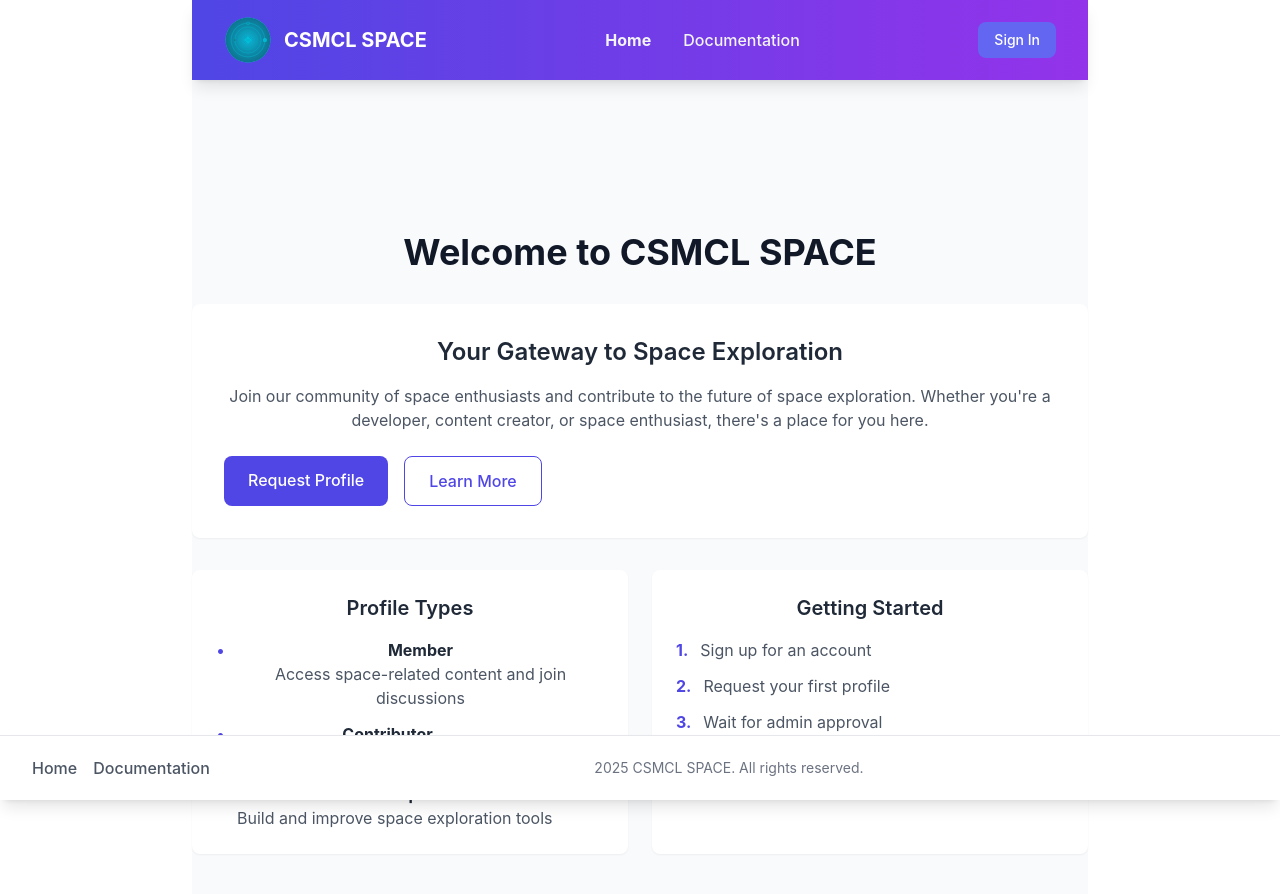
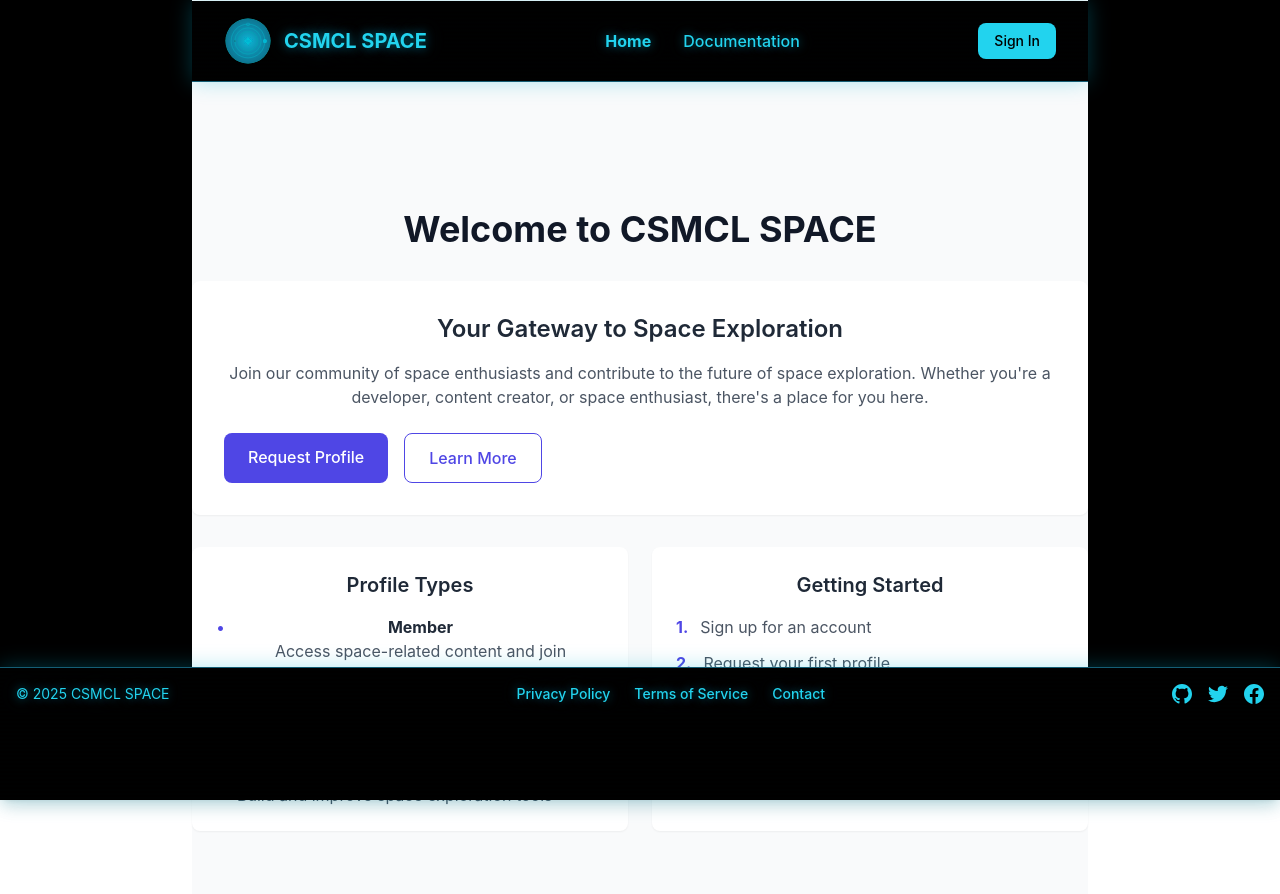
Before and after one commit to innerpixel/Cosmical-space-explorer-starter, a Vue app: page / in a window 1280 px wide. Shown: the top 894 px of the page. Built offline with nearby package versions, Linux system fonts and the light colour scheme.

Commit message:
Add retro sci-fi theme to navigation bars

```diff
--- a/src/App.vue
+++ b/src/App.vue
@@ -3,18 +3,28 @@
     <TopBar class="fixed top-0 left-0 right-0 z-50" />
     <RouterView />
     <Footer />
+    <BottomBar />
   </div>
 </template>
 
 <script setup>
 import TopBar from './components/TopBar.vue'
 import Footer from './components/Footer.vue'
+import BottomBar from './components/BottomBar.vue'
 </script>
 
 <style>
 @import 'tailwindcss/base';
 @import 'tailwindcss/components';
 @import 'tailwindcss/utilities';
+
+body {
+  @apply bg-black min-h-screen;
+}
+
+#app {
+  @apply text-gray-100 min-h-screen pb-20;
+}
 
 html, body {
   height: 100%;
--- /dev/null
+++ b/src/components/BottomBar.vue
@@ -0,0 +1,72 @@
+<template>
+  <footer class="fixed bottom-0 left-0 right-0 bg-black shadow-[0_0_20px_rgba(6,182,212,0.3)] border-t border-cyan-800 z-50">
+    <!-- Scan Lines Effect -->
+    <div class="absolute inset-0 bg-scan-lines opacity-10 pointer-events-none"></div>
+
+    <div class="container mx-auto px-4 py-4 relative">
+      <div class="flex flex-col md:flex-row justify-between items-center space-y-4 md:space-y-0">
+        <!-- Left Section -->
+        <div class="text-cyan-400 text-sm glow">
+          <span>© 2025 CSMCL SPACE</span>
+        </div>
+
+        <!-- Center Section -->
+        <div class="flex space-x-6">
+          <a href="#" class="text-cyan-400 hover:text-cyan-300 transition-colors text-sm glow">Privacy Policy</a>
+          <a href="#" class="text-cyan-400 hover:text-cyan-300 transition-colors text-sm glow">Terms of Service</a>
+          <a href="#" class="text-cyan-400 hover:text-cyan-300 transition-colors text-sm glow">Contact</a>
+        </div>
+
+        <!-- Right Section -->
+        <div class="flex items-center space-x-4">
+          <a href="#" class="text-cyan-400 hover:text-cyan-300 transition-colors glow">
+            <svg class="w-5 h-5" fill="currentColor" viewBox="0 0 24 24">
+              <path d="M12 0c-6.626 0-12 5.373-12 12 0 5.302 3.438 9.8 8.207 11.387.599.111.793-.261.793-.577v-2.234c-3.338.726-4.033-1.416-4.033-1.416-.546-1.387-1.333-1.756-1.333-1.756-1.089-.745.083-.729.083-.729 1.205.084 1.839 1.237 1.839 1.237 1.07 1.834 2.807 1.304 3.492.997.107-.775.418-1.305.762-1.604-2.665-.305-5.467-1.334-5.467-5.931 0-1.311.469-2.381 1.236-3.221-.124-.303-.535-1.524.117-3.176 0 0 1.008-.322 3.301 1.23.957-.266 1.983-.399 3.003-.404 1.02.005 2.047.138 3.006.404 2.291-1.552 3.297-1.23 3.297-1.23.653 1.653.242 2.874.118 3.176.77.84 1.235 1.911 1.235 3.221 0 4.609-2.807 5.624-5.479 5.921.43.372.823 1.102.823 2.222v3.293c0 .319.192.694.801.576 4.765-1.589 8.199-6.086 8.199-11.386 0-6.627-5.373-12-12-12z"/>
+            </svg>
+          </a>
+          <a href="#" class="text-cyan-400 hover:text-cyan-300 transition-colors glow">
+            <svg class="w-5 h-5" fill="currentColor" viewBox="0 0 24 24">
+              <path d="M23.953 4.57a10 10 0 01-2.825.775 4.958 4.958 0 002.163-2.723c-.951.555-2.005.959-3.127 1.184a4.92 4.92 0 00-8.384 4.482C7.69 8.095 4.067 6.13 1.64 3.162a4.822 4.822 0 00-.666 2.475c0 1.71.87 3.213 2.188 4.096a4.904 4.904 0 01-2.228-.616v.06a4.923 4.923 0 003.946 4.827 4.996 4.996 0 01-2.212.085 4.936 4.936 0 004.604 3.417 9.867 9.867 0 01-6.102 2.105c-.39 0-.779-.023-1.17-.067a13.995 13.995 0 007.557 2.209c9.053 0 13.998-7.496 13.998-13.985 0-.21 0-.42-.015-.63A9.935 9.935 0 0024 4.59z"/>
+            </svg>
+          </a>
+          <a href="#" class="text-cyan-400 hover:text-cyan-300 transition-colors glow">
+            <svg class="w-5 h-5" fill="currentColor" viewBox="0 0 24 24">
+              <path d="M24 12.073c0-6.627-5.373-12-12-12s-12 5.373-12 12c0 5.99 4.388 10.954 10.125 11.854v-8.385H7.078v-3.47h3.047V9.43c0-3.007 1.792-4.669 4.533-4.669 1.312 0 2.686.235 2.686.235v2.953H15.83c-1.491 0-1.956.925-1.956 1.874v2.25h3.328l-.532 3.47h-2.796v8.385C19.612 23.027 24 18.062 24 12.073z"/>
+            </svg>
+          </a>
+        </div>
+      </div>
+    </div>
+
+    <!-- Spacer to prevent content from being hidden under the fixed footer -->
+    <div class="h-20"></div>
+  </footer>
+</template>
+
+<style scoped>
+.bg-scan-lines {
+  background: linear-gradient(
+    180deg,
+    transparent 0%,
+    rgba(6, 182, 212, 0.05) 50%,
+    transparent 100%
+  );
+  background-size: 100% 4px;
+  animation: scan 8s linear infinite;
+}
+
+@keyframes scan {
+  from {
+    background-position: 0 0;
+  }
+  to {
+    background-position: 0 100%;
+  }
+}
+
+.glow {
+  text-shadow: 0 0 10px rgba(6, 182, 212, 0.5),
+               0 0 20px rgba(6, 182, 212, 0.3),
+               0 0 30px rgba(6, 182, 212, 0.2);
+}
+</style>
--- a/src/components/TopBar.vue
+++ b/src/components/TopBar.vue
@@ -1,27 +1,30 @@
 <template>
-  <header class="sticky top-0 left-0 right-0 bg-gradient-to-r from-indigo-600 to-purple-600 h-20 shadow-lg z-[9999]">
-    <div class="h-full px-0 sm:px-6 lg:px-8">
+  <header class="sticky top-0 left-0 right-0 bg-black shadow-[0_0_20px_rgba(6,182,212,0.3)] z-[9999] border-b border-cyan-800">
+    <!-- Scan Lines Effect -->
+    <div class="absolute inset-0 bg-scan-lines opacity-10 pointer-events-none"></div>
+
+    <div class="h-20 px-0 sm:px-6 lg:px-8 relative">
       <div class="flex items-center justify-between h-full mx-2 sm:mx-0">
         <!-- Logo/Title -->
         <router-link to="/" class="flex items-center space-x-3 group">
           <div class="transform transition-transform duration-500 group-hover:scale-110">
             <img src="../assets/logo.svg" alt="CSMCL SPACE Logo" class="h-12 w-12" />
           </div>
-          <span class="text-xl font-bold text-white group-hover:text-indigo-200 transition-colors duration-500">CSMCL SPACE</span>
+          <span class="text-xl font-bold text-cyan-400 group-hover:text-cyan-300 transition-colors duration-500 glow">CSMCL SPACE</span>
         </router-link>
 
         <!-- Navigation Links -->
         <nav class="hidden md:flex items-center space-x-8">
           <router-link
             to="/"
-            class="text-gray-100 hover:text-white hover:underline transition-colors"
+            class="text-cyan-400 hover:text-cyan-300 transition-colors glow"
             :class="{ 'font-bold': currentRoute === '/' }"
           >
             Home
           </router-link>
           <router-link
             to="/docs"
-            class="text-gray-100 hover:text-white hover:underline transition-colors"
+            class="text-cyan-400 hover:text-cyan-300 transition-colors glow"
             :class="{ 'font-bold': currentRoute === '/docs' }"
           >
             Documentation
@@ -29,7 +32,7 @@
           <router-link
             v-if="isAuthenticated"
             to="/profile/request"
-            class="text-gray-100 hover:text-white hover:underline transition-colors"
+            class="text-cyan-400 hover:text-cyan-300 transition-colors glow"
             :class="{ 'font-bold': currentRoute === '/profile/request' }"
           >
             Request Profile
@@ -37,7 +40,7 @@
           <router-link
             v-if="isAdmin"
             to="/admin/requests"
-            class="text-gray-100 hover:text-white hover:underline transition-colors"
+            class="text-cyan-400 hover:text-cyan-300 transition-colors glow"
             :class="{ 'font-bold': currentRoute === '/admin/requests' }"
           >
             Admin
@@ -47,7 +50,7 @@
         <!-- Mobile Menu Button -->
         <button
           @click="isMenuOpen = !isMenuOpen"
-          class="md:hidden text-white hover:text-gray-200 focus:outline-none"
+          class="md:hidden text-cyan-400 hover:text-cyan-300 focus:outline-none glow"
         >
           <span v-if="!isMenuOpen">☰</span>
           <span v-else>✕</span>
@@ -58,15 +61,15 @@
           <router-link
             v-if="!isAuthenticated"
             to="/login"
-            class="px-4 py-2 text-sm font-medium text-white bg-indigo-500 hover:bg-indigo-400 rounded-lg transition-colors"
+            class="px-4 py-2 text-sm font-medium text-black bg-cyan-400 hover:bg-cyan-300 rounded-lg transition-all duration-300 hover:shadow-[0_0_20px_rgba(6,182,212,0.5)]"
           >
             Sign In
           </router-link>
           <div v-else class="flex items-center space-x-4">
-            <span class="text-white">{{ userDisplayName }}</span>
+            <span class="text-cyan-400 glow">{{ userDisplayName }}</span>
             <button
               @click="handleLogout"
-              class="px-4 py-2 text-sm font-medium text-white bg-indigo-500 hover:bg-indigo-400 rounded-lg transition-colors"
+              class="px-4 py-2 text-sm font-medium text-black bg-cyan-400 hover:bg-cyan-300 rounded-lg transition-all duration-300 hover:shadow-[0_0_20px_rgba(6,182,212,0.5)]"
             >
               Sign Out
             </button>
@@ -78,21 +81,21 @@
     <!-- Mobile Menu -->
     <div
       v-if="isMenuOpen"
-      class="md:hidden absolute top-20 left-0 right-0 bg-indigo-600 shadow-lg z-50"
+      class="md:hidden absolute w-full bg-black border-t border-cyan-800 shadow-[0_0_20px_rgba(6,182,212,0.3)] z-50"
     >
       <div class="px-4 py-2 space-y-2">
         <router-link
           to="/"
-          class="block py-2 text-gray-100 hover:text-white hover:bg-indigo-500 rounded-lg px-3 transition-colors"
-          :class="{ 'bg-indigo-500': currentRoute === '/' }"
+          class="block py-2 text-cyan-400 hover:text-cyan-300 hover:bg-gray-900 rounded-lg px-3 transition-colors glow"
+          :class="{ 'bg-gray-900': currentRoute === '/' }"
           @click="isMenuOpen = false"
         >
           Home
         </router-link>
         <router-link
           to="/docs"
-          class="block py-2 text-gray-100 hover:text-white hover:bg-indigo-500 rounded-lg px-3 transition-colors"
-          :class="{ 'bg-indigo-500': currentRoute === '/docs' }"
+          class="block py-2 text-cyan-400 hover:text-cyan-300 hover:bg-gray-900 rounded-lg px-3 transition-colors glow"
+          :class="{ 'bg-gray-900': currentRoute === '/docs' }"
           @click="isMenuOpen = false"
         >
           Documentation
@@ -100,8 +103,8 @@
         <router-link
           v-if="isAuthenticated"
           to="/profile/request"
-          class="block py-2 text-gray-100 hover:text-white hover:bg-indigo-500 rounded-lg px-3 transition-colors"
-          :class="{ 'bg-indigo-500': currentRoute === '/profile/request' }"
+          class="block py-2 text-cyan-400 hover:text-cyan-300 hover:bg-gray-900 rounded-lg px-3 transition-colors glow"
+          :class="{ 'bg-gray-900': currentRoute === '/profile/request' }"
           @click="isMenuOpen = false"
         >
           Request Profile
@@ -109,8 +112,8 @@
         <router-link
           v-if="isAdmin"
           to="/admin/requests"
-          class="block py-2 text-gray-100 hover:text-white hover:bg-indigo-500 rounded-lg px-3 transition-colors"
-          :class="{ 'bg-indigo-500': currentRoute === '/admin/requests' }"
+          class="block py-2 text-cyan-400 hover:text-cyan-300 hover:bg-gray-900 rounded-lg px-3 transition-colors glow"
+          :class="{ 'bg-gray-900': currentRoute === '/admin/requests' }"
           @click="isMenuOpen = false"
         >
           Admin
@@ -119,16 +122,16 @@
           <router-link
             v-if="!isAuthenticated"
             to="/login"
-            class="block py-2 text-gray-100 hover:text-white hover:bg-indigo-500 rounded-lg px-3 transition-colors"
+            class="block py-2 text-cyan-400 hover:text-cyan-300 hover:bg-gray-900 rounded-lg px-3 transition-colors glow"
             @click="isMenuOpen = false"
           >
             Sign In
           </router-link>
           <div v-else class="flex justify-between items-center px-3">
-            <span class="text-white">{{ userDisplayName }}</span>
+            <span class="text-cyan-400 glow">{{ userDisplayName }}</span>
             <button
               @click="handleLogout"
-              class="px-4 py-2 text-sm font-medium text-white bg-indigo-500 hover:bg-indigo-400 rounded-lg transition-colors"
+              class="px-4 py-2 text-sm font-medium text-black bg-cyan-400 hover:bg-cyan-300 rounded-lg transition-all duration-300 hover:shadow-[0_0_20px_rgba(6,182,212,0.5)]"
             >
               Sign Out
             </button>
@@ -154,7 +157,7 @@ const isMenuOpen = ref(false)
 
 const isAuthenticated = computed(() => userStore.isAuthenticated)
 const isAdmin = computed(() => userStore.isAdmin)
-const userDisplayName = computed(() => userStore.userDisplayName)
+const userDisplayName = computed(() => userStore.username)
 const currentRoute = computed(() => route?.path || '/')
 
 const handleLogout = () => {
@@ -163,3 +166,31 @@ const handleLogout = () => {
   router.push('/')
 }
 </script>
+
+<style>
+.bg-scan-lines {
+  background: linear-gradient(
+    180deg,
+    transparent 0%,
+    rgba(6, 182, 212, 0.05) 50%,
+    transparent 100%
+  );
+  background-size: 100% 4px;
+  animation: scan 8s linear infinite;
+}
+
+@keyframes scan {
+  from {
+    background-position: 0 0;
+  }
+  to {
+    background-position: 0 100%;
+  }
+}
+
+.glow {
+  text-shadow: 0 0 10px rgba(6, 182, 212, 0.5),
+               0 0 20px rgba(6, 182, 212, 0.3),
+               0 0 30px rgba(6, 182, 212, 0.2);
+}
+</style>
```
